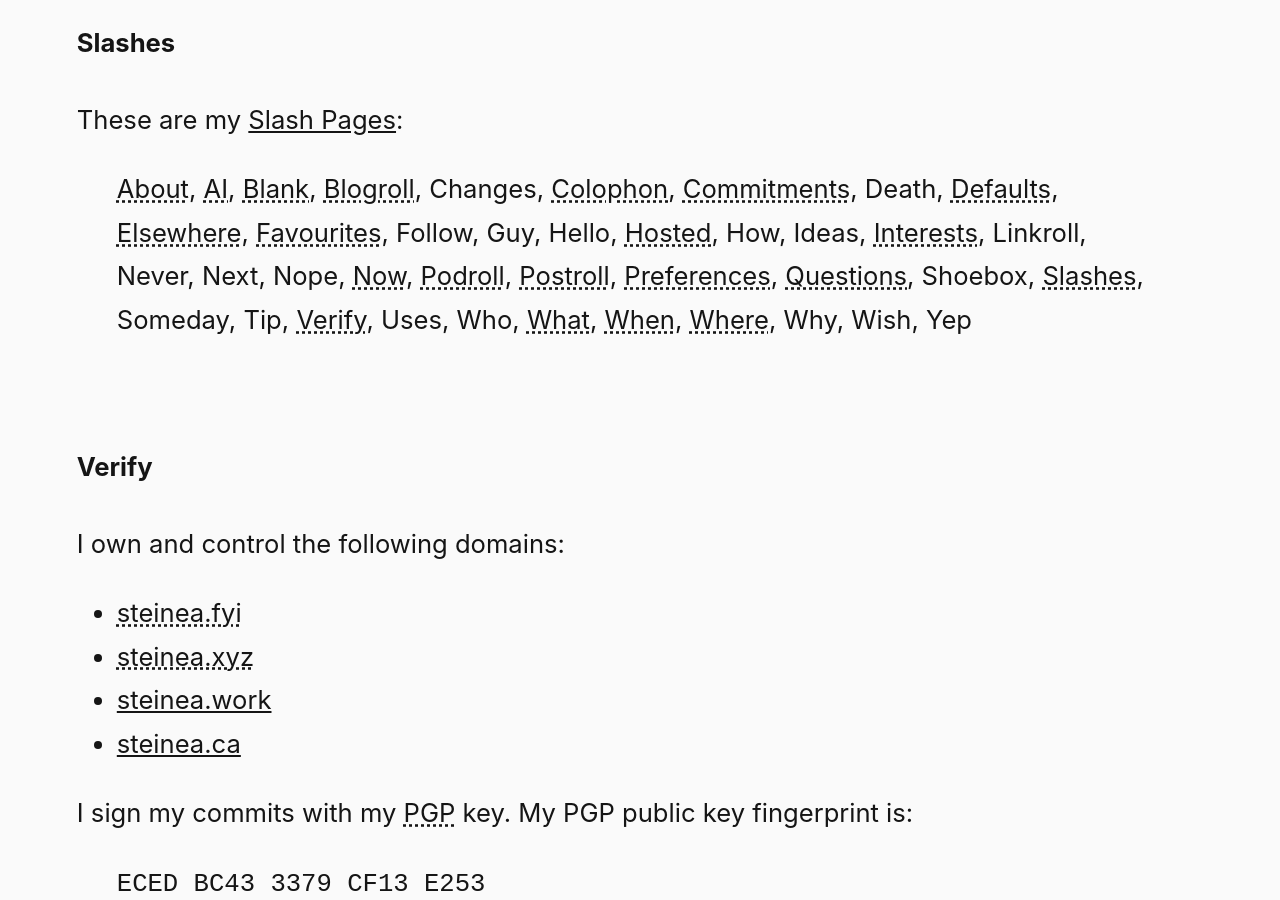
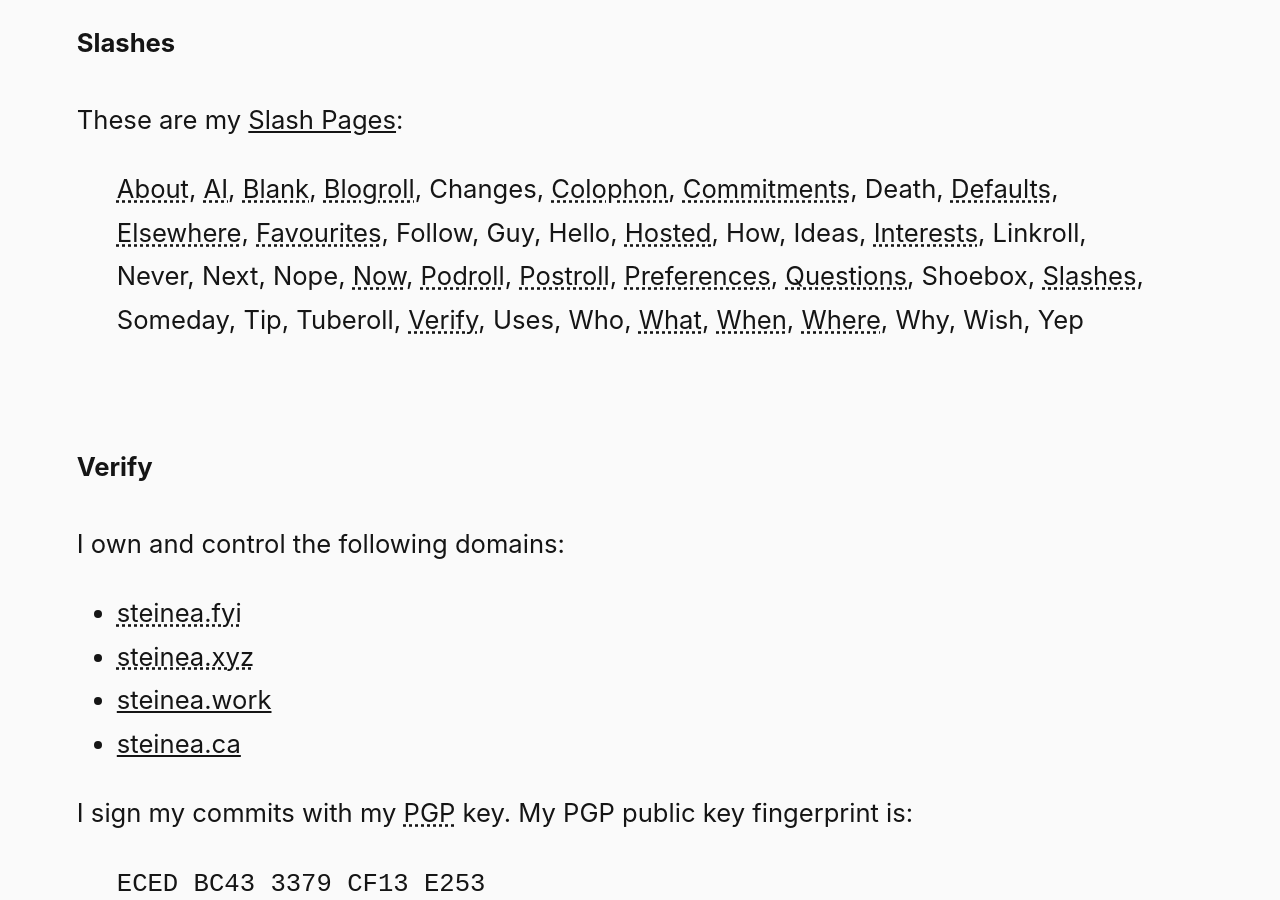
Before and after one commit to steinea/fyi, a Jekyll site: the page built from index.md, in a window 1280 px wide and 900 px high, scrolled down 2986 px. Built offline with Jekyll 4.4.1, drawn with Linux system fonts in a browser that asks for light colours.

Commit message:
Add tuberoll placeholder

```diff
--- a/_includes/slashes.md
+++ b/_includes/slashes.md
@@ -1,6 +1,6 @@
 These are my [Slash Pages](https://slashpages.net/):
 
-> [About](/about/), [AI](/ai/), [Blank](/blank/), [Blogroll](/blogroll/), Changes, [Colophon](/colophon/), [Commitments](/commitments/), Death, [Defaults](/defaults/), [Elsewhere](/elsewhere/), [Favourites](/favourites/), Follow, Guy, Hello, [Hosted](/hosted/), How, Ideas, [Interests](/interests/), Linkroll, Never, Next, Nope, [Now](/now/), [Podroll](/podroll/), [Postroll](/postroll/), [Preferences](/preferences/), [Questions](/questions/), Shoebox, [Slashes](/slashes/), Someday, Tip, [Verify](/verify/), Uses, Who, [What](/what/), [When](/when/), [Where](/where/), Why, Wish, Yep
+> [About](/about/), [AI](/ai/), [Blank](/blank/), [Blogroll](/blogroll/), Changes, [Colophon](/colophon/), [Commitments](/commitments/), Death, [Defaults](/defaults/), [Elsewhere](/elsewhere/), [Favourites](/favourites/), Follow, Guy, Hello, [Hosted](/hosted/), How, Ideas, [Interests](/interests/), Linkroll, Never, Next, Nope, [Now](/now/), [Podroll](/podroll/), [Postroll](/postroll/), [Preferences](/preferences/), [Questions](/questions/), Shoebox, [Slashes](/slashes/), Someday, Tip, Tuberoll, [Verify](/verify/), Uses, Who, [What](/what/), [When](/when/), [Where](/where/), Why, Wish, Yep
 
 
 <!-- To consider
```
